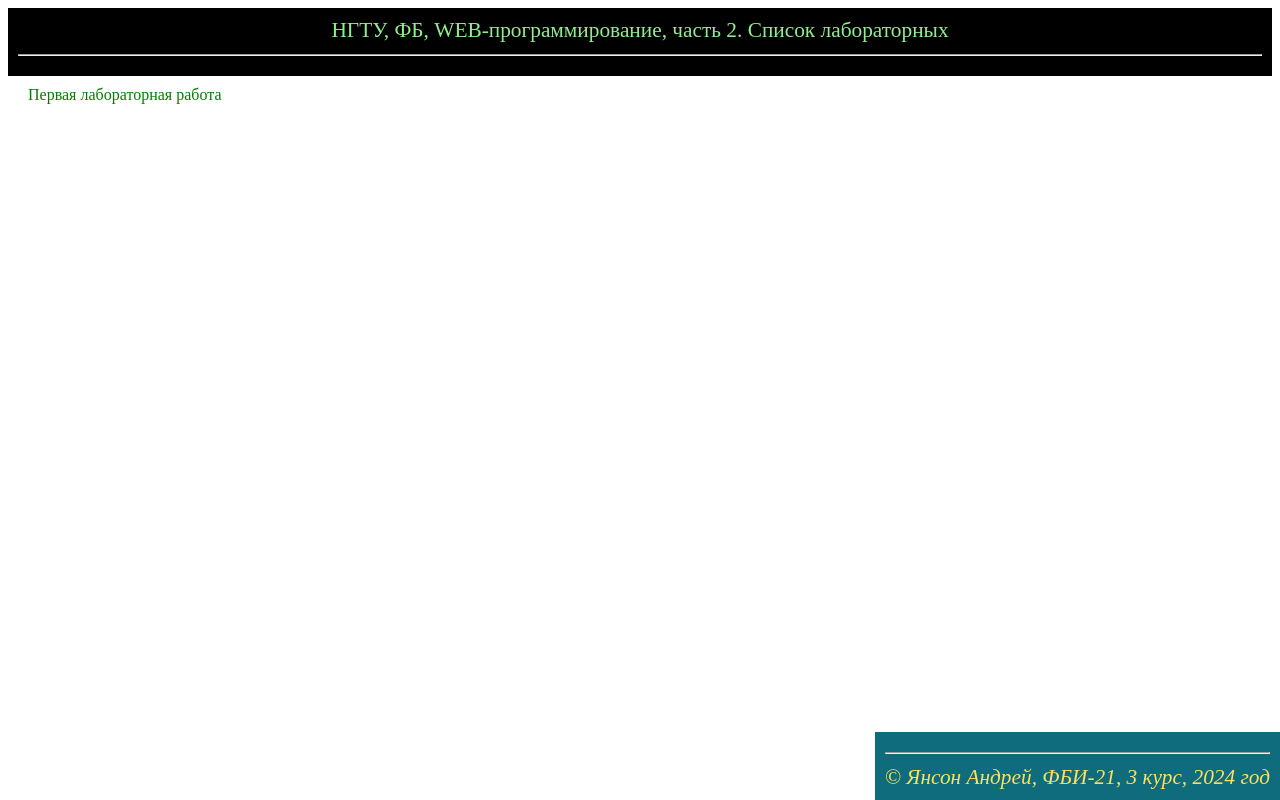
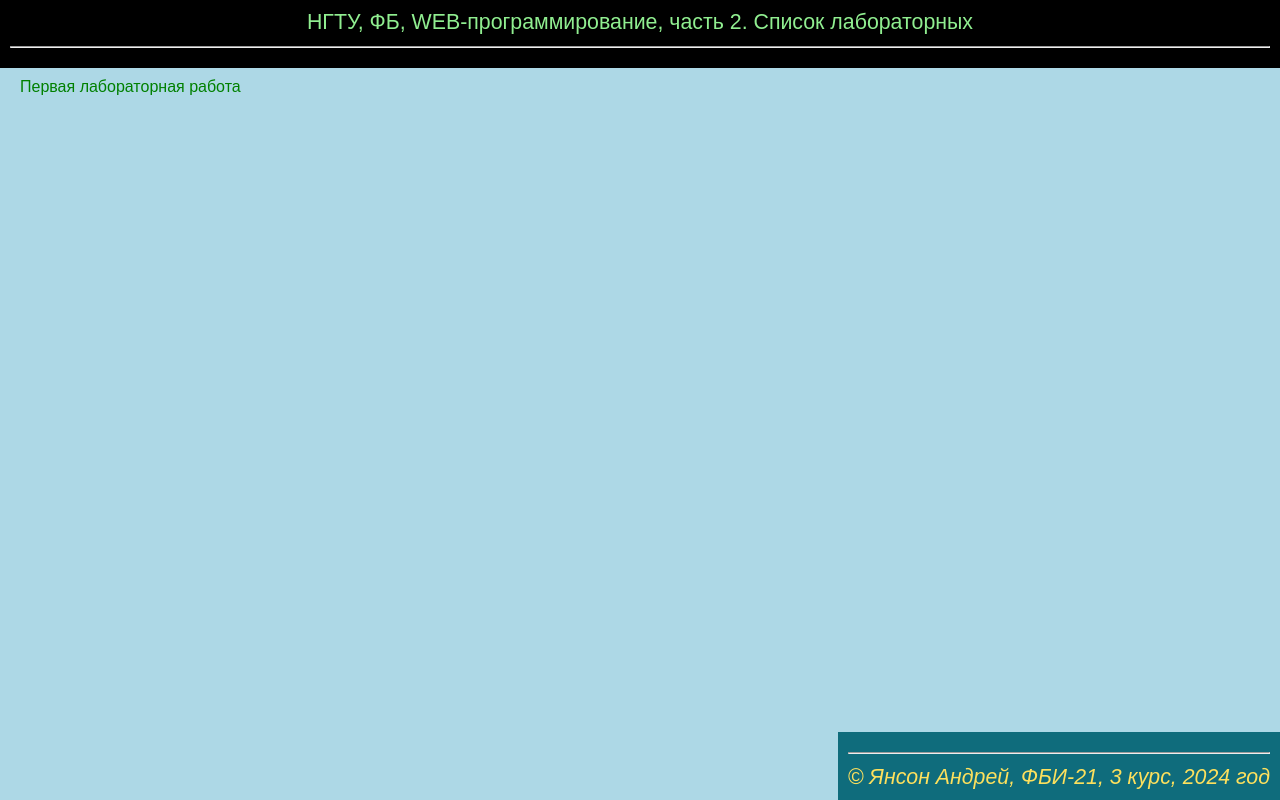
Before and after one commit to yas1k/web-backend, a Flask app: page / in a window 1280 px wide. Run offline with Flask 3, Linux system fonts and the light colour scheme.

Commit message:
фикс css

```diff
--- a/static/lab1.css
+++ b/static/lab1.css
@@ -1,5 +1,3 @@
-<<<<<<< HEAD
-=======
 body {
     background-color: lightblue;
     color: maroon;
@@ -51,15 +49,12 @@ a:active {
         opacity: 0.3;
 }
 
->>>>>>> cb5b7245b27a78680e956c8d35decebc837ab5ae
 img {
     height: 450px;
     width: 500px;
 }
-<<<<<<< HEAD
+
 h1 {
     text-align: center;
     font-size: 30pt;
 }
-=======
->>>>>>> cb5b7245b27a78680e956c8d35decebc837ab5ae
```
